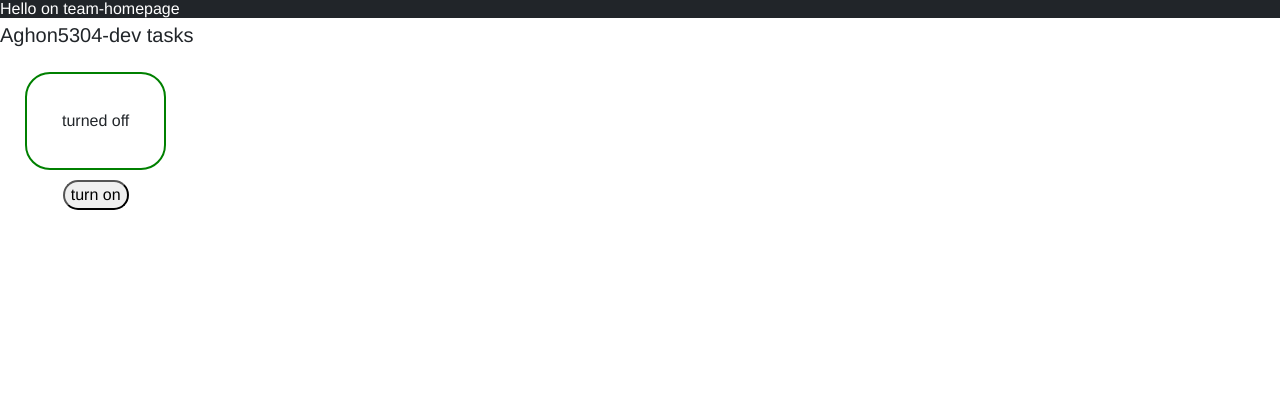
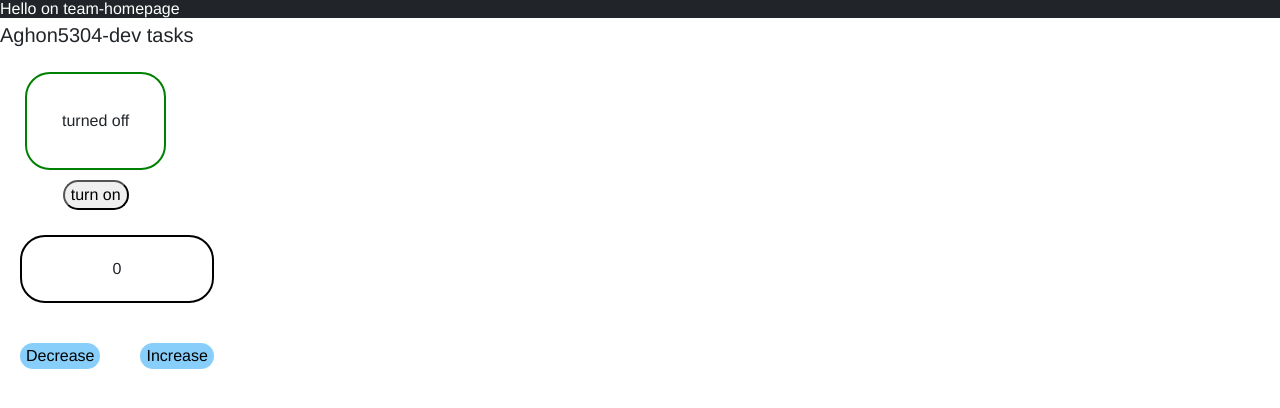
Before and after one commit to Aghon5304/dev-tasks, a Gatsby site: page / in a window 1280 px wide. Built offline with nearby package versions, Linux system fonts and the light colour scheme; Gatsby itself is replaced by a stand-in of ours.

Commit message:
Merge branch 'feature/dev-task-4'

```diff
--- a/src/components/TitleText/CheckContent.js
+++ b/src/components/CheckContent/CheckContent.js
@@ -9,7 +9,7 @@ function MyButton() {
     const [turnedOn, setTurnedOn] = useState(false);
 
     const handleClick = () => {
-      setTurnedOn(!turnedOn);
+        setTurnedOn(!turnedOn);
     };
     return(
         <>
--- /dev/null
+++ b/src/components/counter/Counter.js
@@ -0,0 +1,27 @@
+import React,{useState} from 'react';
+
+import {counterStyle} from './Counter.module.scss';
+
+function MyCounter() {
+    let [number,setNumber] = useState(0);
+    const handleDecrease = () =>{
+        if(number>=1){
+            setNumber(number-=1)
+        }
+    };
+    const handleIncrease = () =>{
+        setNumber(number+=1)
+    };
+    return(
+        <>
+        <div className={`${counterStyle}`}>
+            <p>{number}</p>
+            <button onClick={handleDecrease}>Decrease</button>
+            <button onClick={handleIncrease}>Increase</button>
+        </div></>
+    )
+}
+
+export const Counter = () => (
+    MyCounter()
+);
--- /dev/null
+++ b/src/components/counter/Counter.module.scss
@@ -0,0 +1,17 @@
+@import "../../assets/styles/theme";
+.counterStyle p,.counterStyle button{
+    border-radius: 25px;
+    text-align: center;
+    margin: 20px;
+}
+.counterStyle p{
+    border: 2px solid black;
+    padding: 20px;
+}
+.counterStyle button{
+    border: lightskyblue;
+    background-color: lightskyblue;
+}
+.counterStyle{
+    width: max-content;
+}
--- a/src/pages/index.js
+++ b/src/pages/index.js
@@ -1,7 +1,8 @@
 import React from 'react';
 
-import { AppHeader } from '../components/TitleText/AppHeader';
-import { CheckContent } from '../components/TitleText/CheckContent';
+import { AppHeader } from '../components/AppHeader/AppHeader';
+import { CheckContent } from '../components/CheckContent/CheckContent';
+import { Counter } from '../components/counter/Counter';
 import { TitleText } from '../components/TitleText/TitleText';
 
 const IndexPage = () => (
@@ -9,6 +10,7 @@ const IndexPage = () => (
     <TitleText />
     <AppHeader />
     <CheckContent />
+    <Counter />
   </>
 );
 
```
Also changed, not shown: src/components/AppHeader/AppHeader.js (renamed from src/components/TitleText/AppHeader.js), src/components/CheckContent/CheckContent.module.scss (renamed from src/components/TitleText/CheckContent.module.scss).
